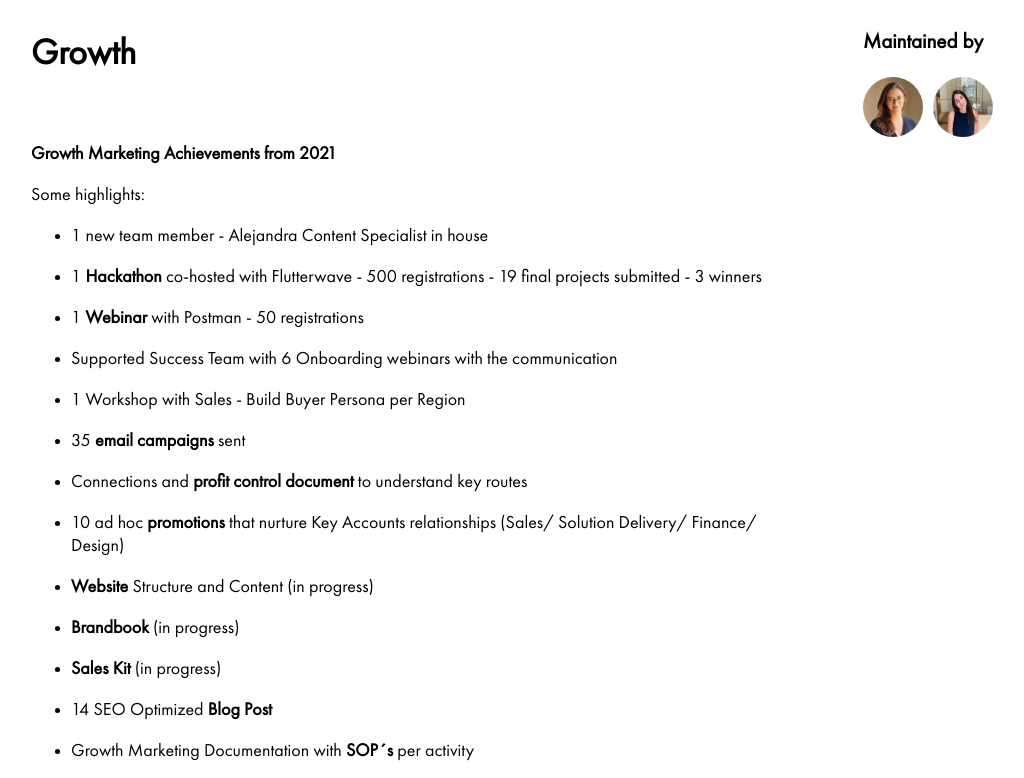
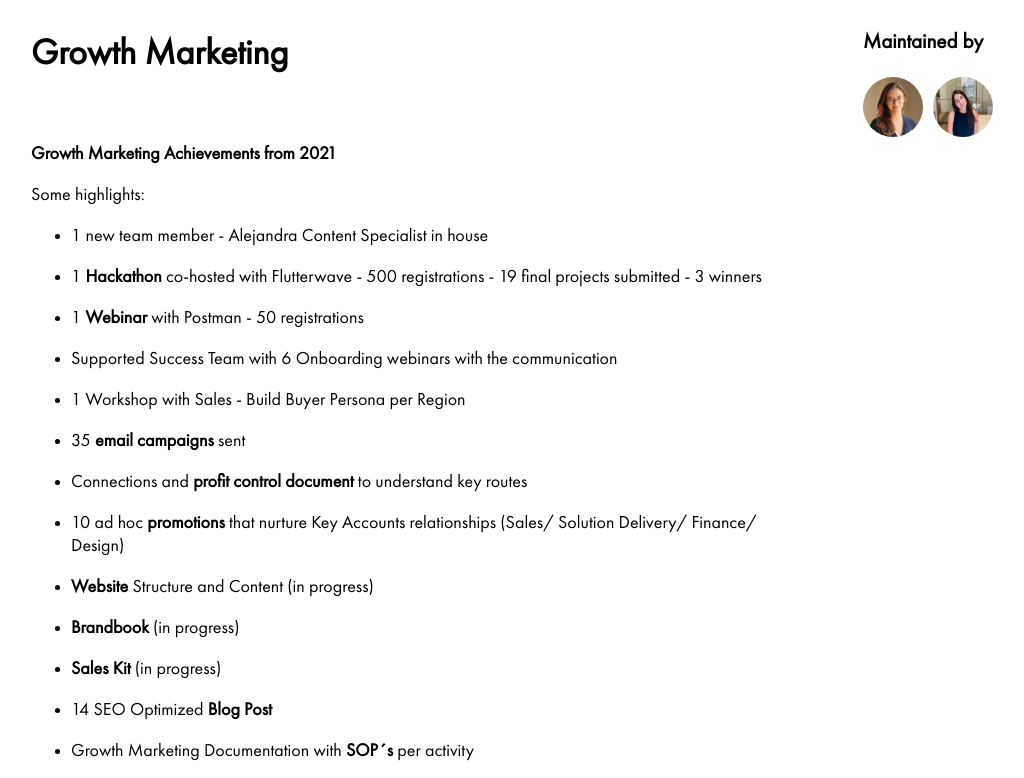
Before and after one commit to Reloadly/reloadly-handbook, a plain HTML site: page pages/marketing/achievements-2021.html in a window 1280 px wide. Shown: the top 778 px of the page, without its empty margins (105-1129 px from the left). Drawn offline with Linux system fonts and the light colour scheme.

Commit message:
made changes

```diff
--- a/pages/marketing/achievements-2021.html
+++ b/pages/marketing/achievements-2021.html
@@ -10,7 +10,7 @@
 </head>
 <body>
     <div class="content">
-        <h1 id="growth">Growth</h1>
+        <h1 id="growth-marketing">Growth Marketing</h1>
 <p>&nbsp;</p>
 <p><strong>Growth Marketing Achievements from 2021</strong></p>
 <p>Some highlights:</p>
```
